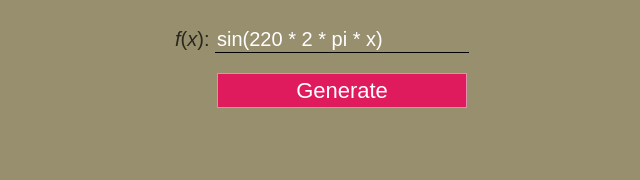
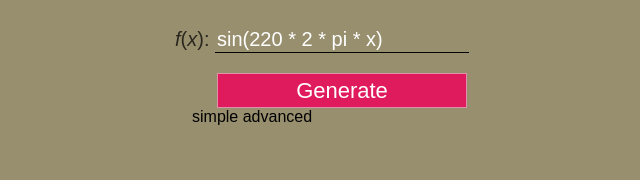
Before and after one commit to jarlg/graphesizer, a Flask app: page / in a window 1280 px wide. Shown: the part 620-800 px from the top of the page, without its empty margins (298-938 px from the left). Run offline with Flask 2, Linux system fonts and the light colour scheme; parts of the project's set-up code (start-up, migrations or seed data) failed here and were passed over.

Commit message:
add views, add handling of views in sampling of audio; remains to handle views in canvas

```diff
--- a/graphesizer/static/js/post_json.js
+++ b/graphesizer/static/js/post_json.js
@@ -12,7 +12,12 @@ function post_json(e) {
 	for (var i = 0, ii = e.length; i < ii; ++i) {
 	    var input = e[i];
 	    if (input.name) {
-	        data[input.name] = input.value;
+			if (input.name == 'hertz') {
+				data['signal'] = "sin(" + input.value + " * 2 * pi * x)";
+			}
+			else {
+	        	data[input.name] = input.value;
+			}
 	    }
 	}
 
--- /dev/null
+++ b/graphesizer/static/js/views.js
@@ -0,0 +1,14 @@
+// we define two views: advanced and simple
+
+var ds;
+
+function set_simple_view() {
+	ds = document.getElementById('signal').value;
+	var simple_html = '<span class="adjust"><input type="text" id="hertz" name="hertz" value=368 onkeyup="graph_function(hertz=this.value)" />Hz</span>'
+	document.getElementById('signal_view').innerHTML = simple_html;
+}
+
+function set_advanced_view() {
+	var advanced_html = '<span class="adjust"><i>f</i>(<i>x</i>): <input type="text" id="signal" name="signal" value="' + ds + '" onkeyup="graph_function(this.value)" /></span>'
+	document.getElementById('signal_view').innerHTML = advanced_html;
+}
--- a/graphesizer/templates/index.html
+++ b/graphesizer/templates/index.html
@@ -19,14 +19,15 @@
 
 		<div id="inputs">
 			<form method="POST" action="/generate" onsubmit="return post_json(this)">
-				<p>
-				<span class="adjust"><i>f</i>(<i>x</i>):
-					<input type="text" id="signal" name="signal" value="{{ signal }}" onkeyup="graph_function(this.value)" /></span>
+				<p id="signal_view">
+				<span class="adjust"><i>f</i>(<i>x</i>): <input type="text" id="signal" name="signal" value="{{ signal }}" onkeyup="graph_function(this.value)" /></span>
 				</p>
 				<div id="audio_box">
 					<input type="submit" class="button" value="Generate" />
 				</div>
 			</form>
+			<a onclick="set_simple_view();">simple</a>
+			<a onclick="set_advanced_view();">advanced</a>
 		</div>
 
 		<script type="text/javascript">
@@ -34,7 +35,7 @@
 		canvas.setAttribute('width', width + 'px');
 		canvas.setAttribute('height', '500px');
 
-		// hey this algorithm works pretty well..
+		// hey this algorithm works pretty well for all audible signals..
 		function calcZoom(v) {
 			return Math.pow(v, 2) * 4;
 		};
@@ -53,5 +54,6 @@
 		<script type="text/javascript" src="{{ url_for('static', filename='js/canvas.js') }}"></script>
 		<script type="text/javascript" src="{{ url_for('static', filename='js/audio.js') }}"></script>
 		<script type="text/javascript" src="{{ url_for('static', filename='js/post_json.js') }}"></script>
+		<script type="text/javascript" src="{{ url_for('static', filename='js/views.js') }}"></script>
 	 </body>
  </html>
```
